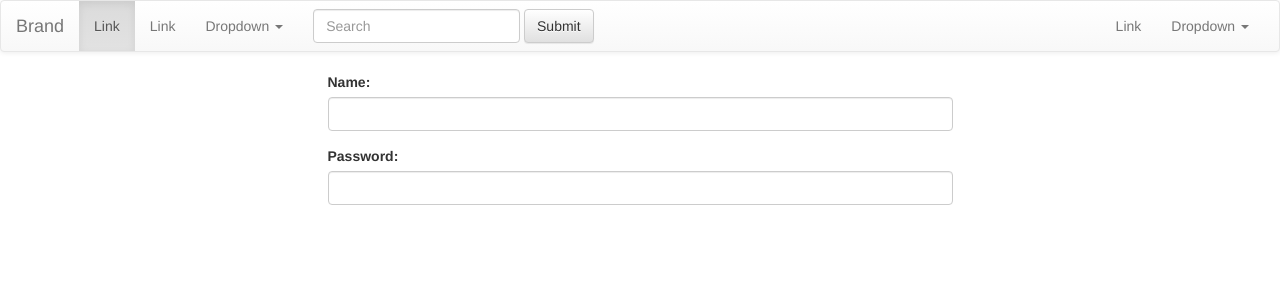
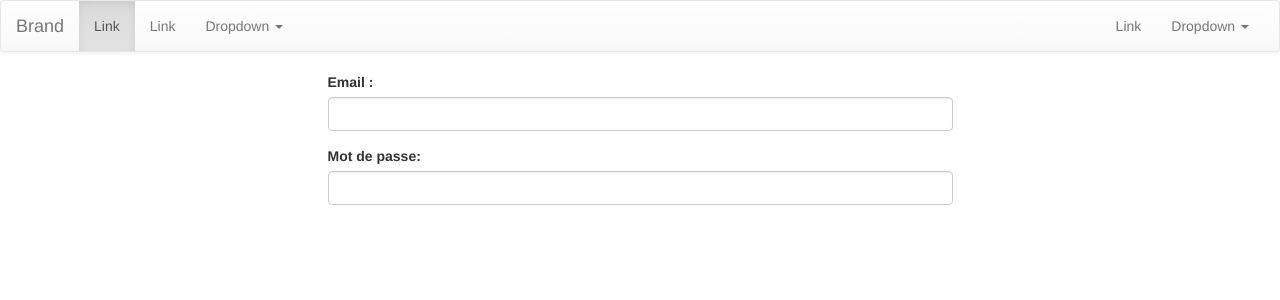
Before and after one commit to benoitfouc/ECOWash, a PHP site: page / in a window 1280 px wide. Shown: the top 300 px of the page. Run offline with PHP 8.4, Linux system fonts and the light colour scheme.

Commit message:
Translate

```diff
--- a/include/navBar.php
+++ b/include/navBar.php
@@ -37,12 +37,6 @@
                     </ul>
                 </li>
             </ul>
-            <form class="navbar-form navbar-left">
-                <div class="form-group">
-                    <input type="text" class="form-control" placeholder="Search">
-                </div>
-                <button type="submit" class="btn btn-default">Submit</button>
-            </form>
             <ul class="nav navbar-nav navbar-right">
                 <li><a href="#">Link</a></li>
                 <li class="dropdown">
--- a/public/index.php
+++ b/public/index.php
@@ -24,11 +24,11 @@
         </div>
         <div class="col-md-6 ">
             <div class="form-group">
-                <label for="usr">Name:</label>
+                <label for="usr">Email :</label>
                 <input type="text" class="form-control" id="usr">
             </div>
             <div class="form-group">
-                <label for="pwd">Password:</label>
+                <label for="pwd">Mot de passe:</label>
                 <input type="password" class="form-control" id="pwd">
             </div>
         </div>
```
